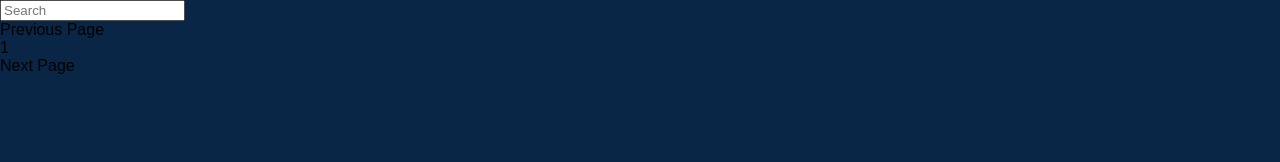
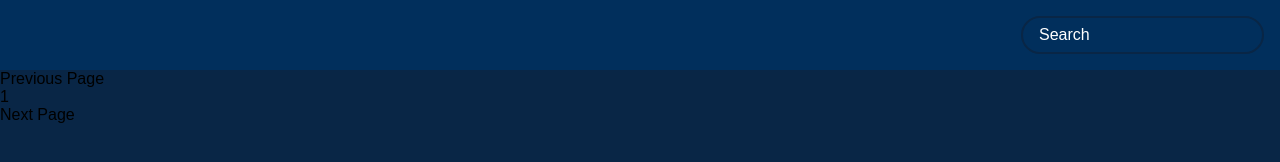
Before and after one commit to Snaida22/MovieApp, a plain HTML site: page index.html in a window 1280 px wide. Drawn offline with Linux system fonts and the light colour scheme.

Commit message:
style search button

```diff
--- a/style.css
+++ b/style.css
@@ -12,3 +12,29 @@ body{
     font-family: 'Poppins', sans-serif;
     margin: 0;
 }
+
+header{
+    padding:1rem;
+    display:flex;
+    justify-content: flex-end;
+    background-color: var(--secondary-color);
+}
+
+.search{
+    background-color: transparent;
+    border: 2px solid var(--primary-color);
+    padding:0.5rem 1rem;
+    border-radius: 50px;
+    font-size: 1rem;
+    color:#fff;
+    font-family: inherit;
+}
+
+.search:focus{
+    outline:0;
+    background-color: var(--primary-color);
+}
+
+.search::placeholder{
+    color:#fff;
+}
```
